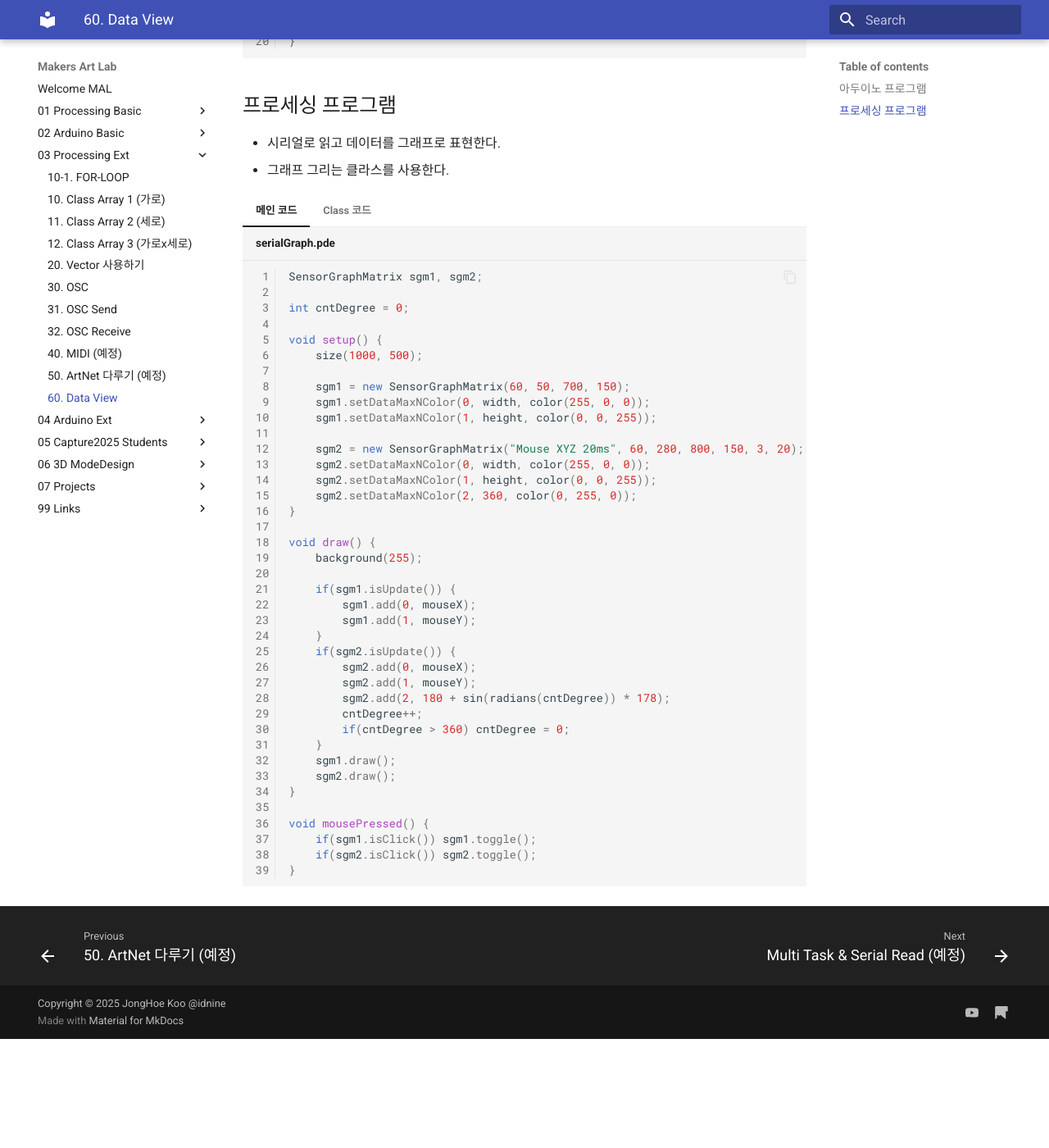
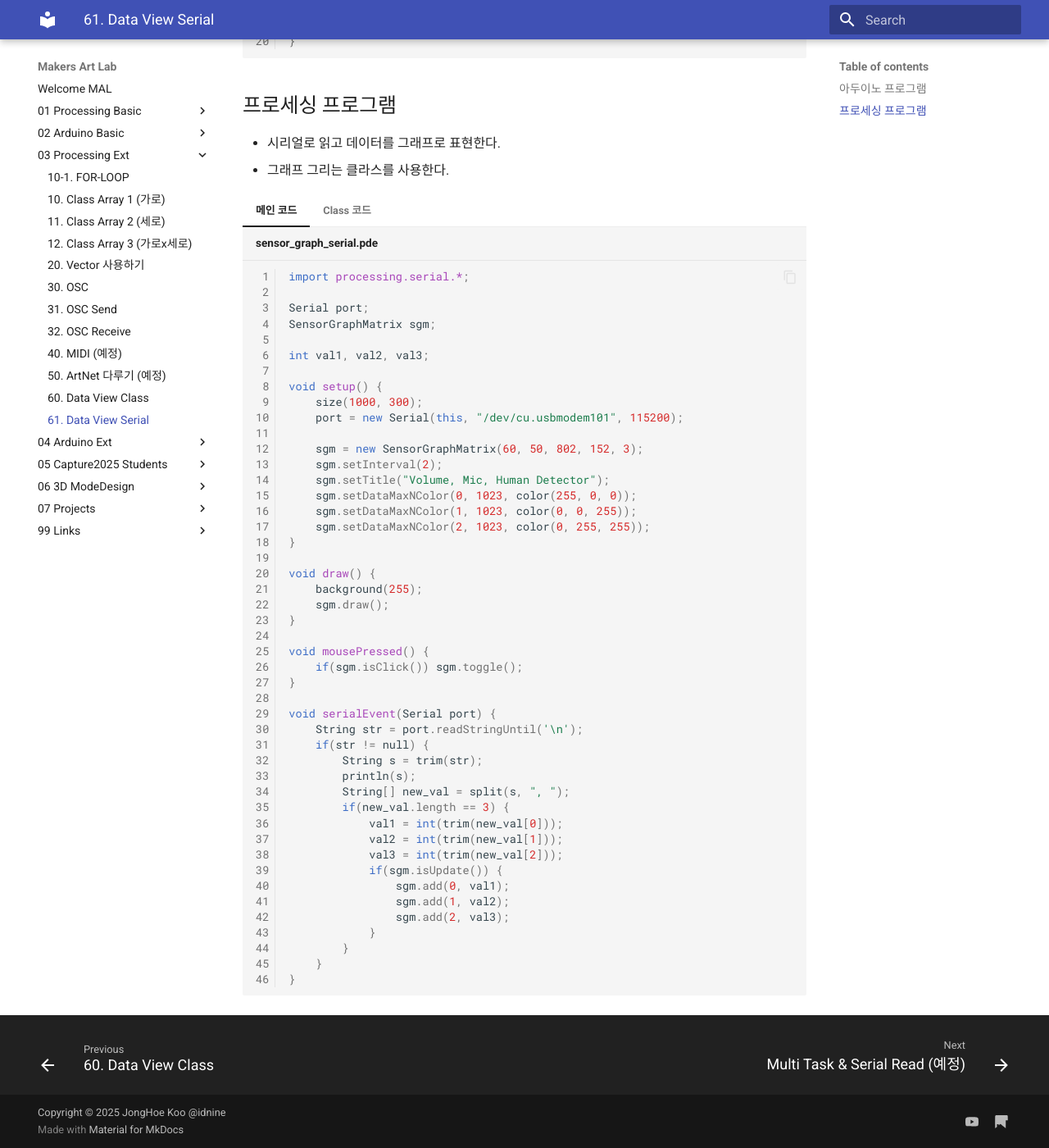
Before and after one commit to jonghoe9/makers-art-lab, an MkDocs documentation site: the page built from docs/03_Processing_Ext/61_DataViewSerial.md, in a window 1280 px wide and 1400 px high, scrolled down 1230 px. Shown: the whole window at 82% size. Built offline with MkDocs 1.6.1 and Material for MkDocs 9.7.7, drawn with Linux system fonts in a browser that asks for light colours; before the commit the page ends 2497 px from its top, so only the background shows below that; some of the changed text lies outside the part shown.

Commit message:
DataView 처리

````diff
--- a/docs/03_Processing_Ext/60_DataView.md
+++ b/docs/03_Processing_Ext/61_DataViewSerial.md
@@ -1,10 +1,8 @@
-# 60. Data View
+# 61. Data View Serial
 
 센서값을 그래프로 출력하기
 
 ![실행한 모습](../img/sensorGraph.png)
-
-
 
 ## 아두이노 프로그램
 * 센서 2개를 읽고 시리얼로 출력한다.
@@ -41,45 +39,52 @@ void loop() {
 * 그래프 그리는 클라스를 사용한다.
 
 === "메인 코드"
-    ```java title="serialGraph.pde" linenums="1"
-    SensorGraphMatrix sgm1, sgm2;
+    ```java title="sensor_graph_serial.pde" linenums="1"
+    import processing.serial.*;
 
-    int cntDegree = 0;
+    Serial port;
+    SensorGraphMatrix sgm;
+
+    int val1, val2, val3;
 
     void setup() {
-        size(1000, 500);
+        size(1000, 300);
+        port = new Serial(this, "/dev/cu.usbmodem101", 115200);
 
-        sgm1 = new SensorGraphMatrix(60, 50, 700, 150);
-        sgm1.setDataMaxNColor(0, width, color(255, 0, 0));
-        sgm1.setDataMaxNColor(1, height, color(0, 0, 255));
-
-        sgm2 = new SensorGraphMatrix("Mouse XYZ 20ms", 60, 280, 800, 150, 3, 20);
-        sgm2.setDataMaxNColor(0, width, color(255, 0, 0));
-        sgm2.setDataMaxNColor(1, height, color(0, 0, 255));
-        sgm2.setDataMaxNColor(2, 360, color(0, 255, 0));
+        sgm = new SensorGraphMatrix(60, 50, 802, 152, 3);
+        sgm.setInterval(2);
+        sgm.setTitle("Volume, Mic, Human Detector");
+        sgm.setDataMaxNColor(0, 1023, color(255, 0, 0));
+        sgm.setDataMaxNColor(1, 1023, color(0, 0, 255));
+        sgm.setDataMaxNColor(2, 1023, color(0, 255, 255));
     }
 
     void draw() {
         background(255);
-
-        if(sgm1.isUpdate()) {
-            sgm1.add(0, mouseX);
-            sgm1.add(1, mouseY);
-        }
-        if(sgm2.isUpdate()) {
-            sgm2.add(0, mouseX);
-            sgm2.add(1, mouseY);
-            sgm2.add(2, 180 + sin(radians(cntDegree)) * 178);
-            cntDegree++;
-            if(cntDegree > 360) cntDegree = 0;
-        }
-        sgm1.draw();
-        sgm2.draw();
+        sgm.draw();
     }
 
     void mousePressed() {
-        if(sgm1.isClick()) sgm1.toggle();
-        if(sgm2.isClick()) sgm2.toggle();
+        if(sgm.isClick()) sgm.toggle();
+    }
+
+    void serialEvent(Serial port) {
+        String str = port.readStringUntil('\n');
+        if(str != null) {
+            String s = trim(str);
+            println(s);
+            String[] new_val = split(s, ", ");
+            if(new_val.length == 3) {
+                val1 = int(trim(new_val[0]));
+                val2 = int(trim(new_val[1]));
+                val3 = int(trim(new_val[2]));
+                if(sgm.isUpdate()) {
+                    sgm.add(0, val1);
+                    sgm.add(1, val2);
+                    sgm.add(2, val3);
+                }
+            }
+        }
     }
     ```
 
@@ -296,8 +301,8 @@ void loop() {
         }
 
         Boolean isUpdate() {
-        if(chk_update) return true;
-        else return false;
+            if(chk_update) return true;
+            else return false;
         }
 
         void setPause() {
````
Also changed, not shown: docs/03_Processing_Ext/60_DataViewClass.md (added, +297 -0 lines).
